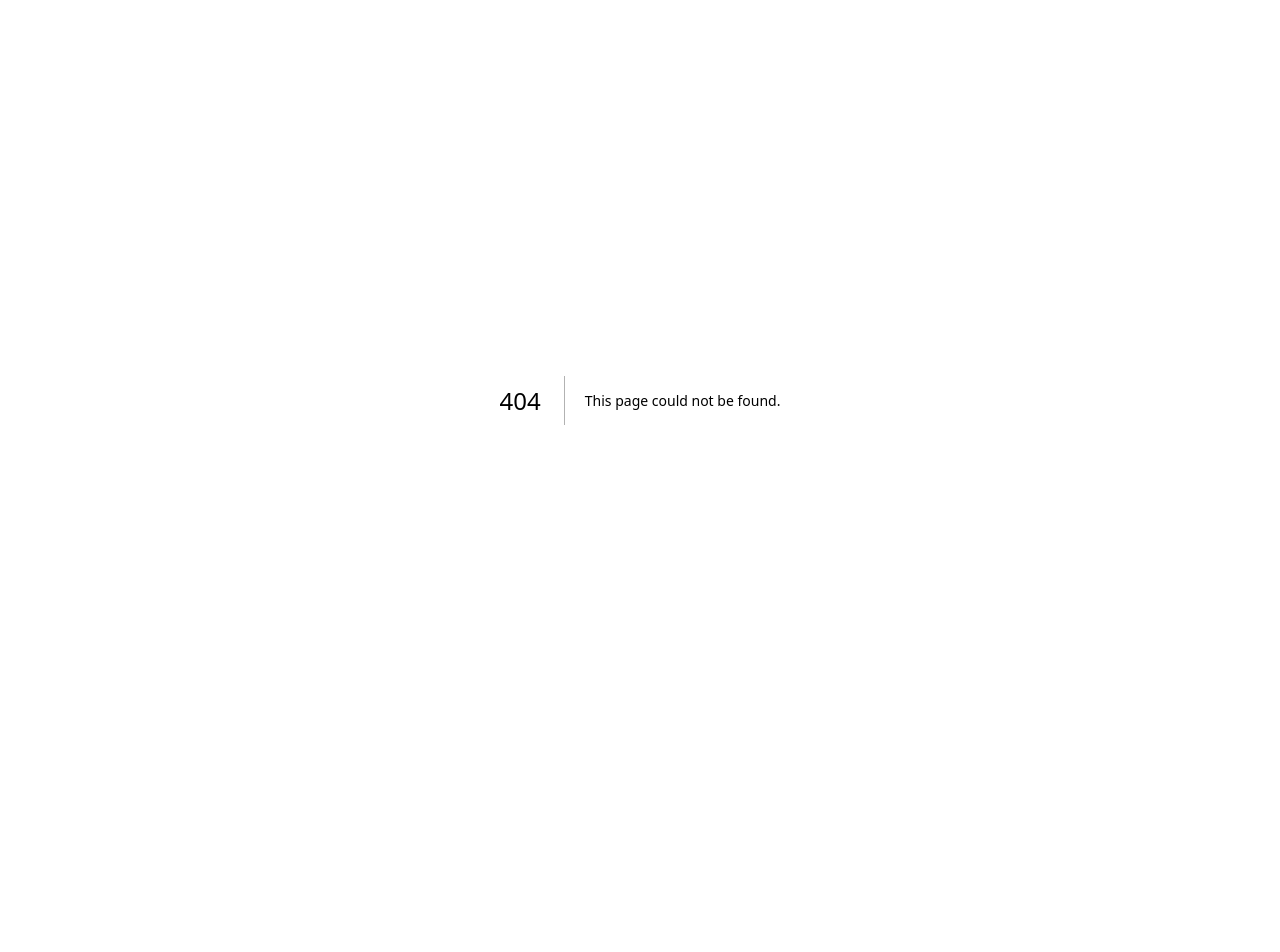
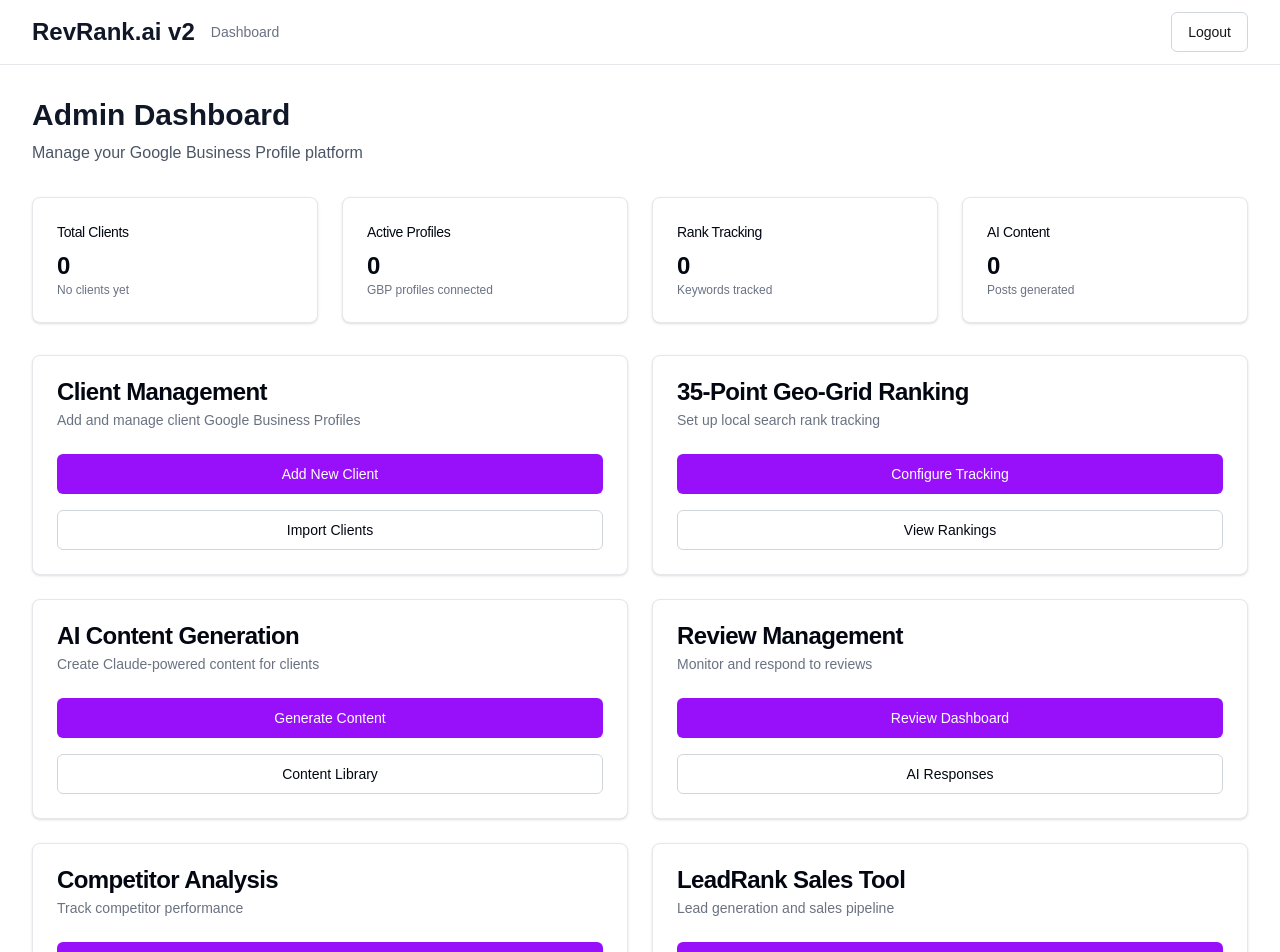
Before and after one commit to thedarksco/revrank-ai-v2-fresh, a Next.js app: page /dashboard in a window 1280 px wide. Before the commit this address had no page. Shown: the top 952 px of the page. Before the commit the page ends 800 px from the top, so only its background shows below. Built offline with nearby package versions, Linux system fonts and the light colour scheme.

Commit message:
Add admin login and dashboard functionality

```diff
--- /dev/null
+++ b/app/admin/page.tsx
@@ -0,0 +1,73 @@
+'use client'
+
+import { useState } from 'react'
+import { Card, CardContent, CardDescription, CardHeader, CardTitle } from "@/components/ui/card"
+import { Button } from "@/components/ui/button"
+import { Input } from "@/components/ui/input"
+
+export default function AdminLogin() {
+  const [email, setEmail] = useState('')
+  const [password, setPassword] = useState('')
+
+  const handleLogin = (e: React.FormEvent) => {
+    e.preventDefault()
+    // Simple hardcoded admin check for in-house use
+    if (email === 'admin@revrank.ai' && password === 'revrank2026') {
+      window.location.href = '/dashboard'
+    } else {
+      alert('Invalid credentials')
+    }
+  }
+
+  return (
+    <div className="min-h-screen bg-gray-50 flex items-center justify-center py-12 px-4 sm:px-6 lg:px-8">
+      <div className="max-w-md w-full space-y-8">
+        <div>
+          <h2 className="mt-6 text-center text-3xl font-bold text-gray-900">
+            RevRank.ai v2 Admin
+          </h2>
+          <p className="mt-2 text-center text-sm text-gray-600">
+            Sign in to access the dashboard
+          </p>
+        </div>
+        <Card>
+          <CardHeader>
+            <CardTitle>Admin Login</CardTitle>
+            <CardDescription>Enter your credentials to continue</CardDescription>
+          </CardHeader>
+          <CardContent>
+            <form onSubmit={handleLogin} className="space-y-4">
+              <div>
+                <label className="block text-sm font-medium text-gray-700 mb-2">
+                  Email
+                </label>
+                <Input
+                  type="email"
+                  value={email}
+                  onChange={(e) => setEmail(e.target.value)}
+                  placeholder="admin@revrank.ai"
+                  required
+                />
+              </div>
+              <div>
+                <label className="block text-sm font-medium text-gray-700 mb-2">
+                  Password
+                </label>
+                <Input
+                  type="password"
+                  value={password}
+                  onChange={(e) => setPassword(e.target.value)}
+                  placeholder="Enter password"
+                  required
+                />
+              </div>
+              <Button type="submit" className="w-full">
+                Sign In
+              </Button>
+            </form>
+          </CardContent>
+        </Card>
+      </div>
+    </div>
+  )
+}
--- /dev/null
+++ b/app/dashboard/page.tsx
@@ -0,0 +1,151 @@
+import { Card, CardContent, CardDescription, CardHeader, CardTitle } from "@/components/ui/card"
+import { Button } from "@/components/ui/button"
+
+export default function Dashboard() {
+  return (
+    <div className="min-h-screen bg-white">
+      {/* Header */}
+      <header className="border-b border-gray-200">
+        <div className="max-w-7xl mx-auto px-4 sm:px-6 lg:px-8">
+          <div className="flex justify-between items-center h-16">
+            <div className="flex items-center">
+              <h1 className="text-2xl font-bold text-gray-900">RevRank.ai v2</h1>
+              <span className="ml-4 text-sm text-gray-500">Dashboard</span>
+            </div>
+            <div className="flex items-center space-x-4">
+              <Button variant="outline" onClick={() => window.location.href = '/'}>
+                Logout
+              </Button>
+            </div>
+          </div>
+        </div>
+      </header>
+
+      {/* Dashboard Content */}
+      <div className="max-w-7xl mx-auto py-8 px-4 sm:px-6 lg:px-8">
+        <div className="mb-8">
+          <h2 className="text-3xl font-bold text-gray-900">Admin Dashboard</h2>
+          <p className="text-gray-600 mt-2">Manage your Google Business Profile platform</p>
+        </div>
+
+        {/* Stats Overview */}
+        <div className="grid grid-cols-1 md:grid-cols-2 lg:grid-cols-4 gap-6 mb-8">
+          <Card>
+            <CardHeader className="flex flex-row items-center justify-between space-y-0 pb-2">
+              <CardTitle className="text-sm font-medium">Total Clients</CardTitle>
+            </CardHeader>
+            <CardContent>
+              <div className="text-2xl font-bold">0</div>
+              <p className="text-xs text-gray-500">No clients yet</p>
+            </CardContent>
+          </Card>
+
+          <Card>
+            <CardHeader className="flex flex-row items-center justify-between space-y-0 pb-2">
+              <CardTitle className="text-sm font-medium">Active Profiles</CardTitle>
+            </CardHeader>
+            <CardContent>
+              <div className="text-2xl font-bold">0</div>
+              <p className="text-xs text-gray-500">GBP profiles connected</p>
+            </CardContent>
+          </Card>
+
+          <Card>
+            <CardHeader className="flex flex-row items-center justify-between space-y-0 pb-2">
+              <CardTitle className="text-sm font-medium">Rank Tracking</CardTitle>
+            </CardHeader>
+            <CardContent>
+              <div className="text-2xl font-bold">0</div>
+              <p className="text-xs text-gray-500">Keywords tracked</p>
+            </CardContent>
+          </Card>
+
+          <Card>
+            <CardHeader className="flex flex-row items-center justify-between space-y-0 pb-2">
+              <CardTitle className="text-sm font-medium">AI Content</CardTitle>
+            </CardHeader>
+            <CardContent>
+              <div className="text-2xl font-bold">0</div>
+              <p className="text-xs text-gray-500">Posts generated</p>
+            </CardContent>
+          </Card>
+        </div>
+
+        {/* Main Features */}
+        <div className="grid grid-cols-1 lg:grid-cols-2 gap-6">
+          {/* Client Management */}
+          <Card>
+            <CardHeader>
+              <CardTitle>Client Management</CardTitle>
+              <CardDescription>Add and manage client Google Business Profiles</CardDescription>
+            </CardHeader>
+            <CardContent className="space-y-4">
+              <Button className="w-full">Add New Client</Button>
+              <Button variant="outline" className="w-full">Import Clients</Button>
+            </CardContent>
+          </Card>
+
+          {/* Rank Tracking Setup */}
+          <Card>
+            <CardHeader>
+              <CardTitle>35-Point Geo-Grid Ranking</CardTitle>
+              <CardDescription>Set up local search rank tracking</CardDescription>
+            </CardHeader>
+            <CardContent className="space-y-4">
+              <Button className="w-full">Configure Tracking</Button>
+              <Button variant="outline" className="w-full">View Rankings</Button>
+            </CardContent>
+          </Card>
+
+          {/* AI Content */}
+          <Card>
+            <CardHeader>
+              <CardTitle>AI Content Generation</CardTitle>
+              <CardDescription>Create Claude-powered content for clients</CardDescription>
+            </CardHeader>
+            <CardContent className="space-y-4">
+              <Button className="w-full">Generate Content</Button>
+              <Button variant="outline" className="w-full">Content Library</Button>
+            </CardContent>
+          </Card>
+
+          {/* Review Management */}
+          <Card>
+            <CardHeader>
+              <CardTitle>Review Management</CardTitle>
+              <CardDescription>Monitor and respond to reviews</CardDescription>
+            </CardHeader>
+            <CardContent className="space-y-4">
+              <Button className="w-full">Review Dashboard</Button>
+              <Button variant="outline" className="w-full">AI Responses</Button>
+            </CardContent>
+          </Card>
+
+          {/* Competitor Analysis */}
+          <Card>
+            <CardHeader>
+              <CardTitle>Competitor Analysis</CardTitle>
+              <CardDescription>Track competitor performance</CardDescription>
+            </CardHeader>
+            <CardContent className="space-y-4">
+              <Button className="w-full">Add Competitors</Button>
+              <Button variant="outline" className="w-full">Analysis Reports</Button>
+            </CardContent>
+          </Card>
+
+          {/* LeadRank Sales */}
+          <Card>
+            <CardHeader>
+              <CardTitle>LeadRank Sales Tool</CardTitle>
+              <CardDescription>Lead generation and sales pipeline</CardDescription>
+            </CardHeader>
+            <CardContent className="space-y-4">
+              <Button className="w-full">Lead Dashboard</Button>
+              <Button variant="outline" className="w-full">Sales Pipeline</Button>
+            </CardContent>
+          </Card>
+        </div>
+      </div>
+    </div>
+  )
+}
--- a/app/page.tsx
+++ b/app/page.tsx
@@ -1,3 +1,5 @@
+'use client'
+
 import { Card, CardContent, CardDescription, CardHeader, CardTitle } from "@/components/ui/card"
 import { Button } from "@/components/ui/button"
 
@@ -12,7 +14,7 @@
               <h1 className="text-2xl font-bold text-gray-900">RevRank.ai v2</h1>
             </div>
             <div className="flex items-center space-x-4">
-              <Button>Admin Login</Button>
+              <Button onClick={() => window.location.href = '/admin'}>Admin Login</Button>
             </div>
           </div>
         </div>
```
